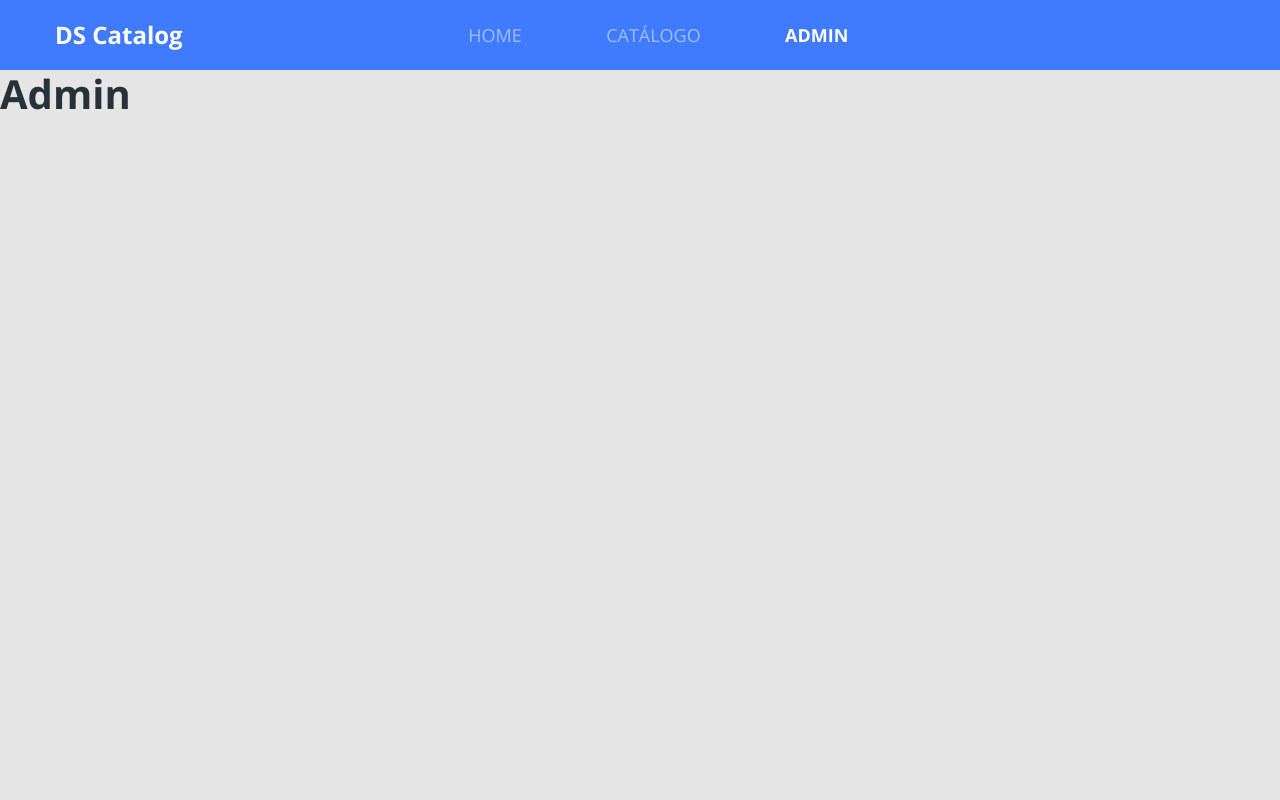
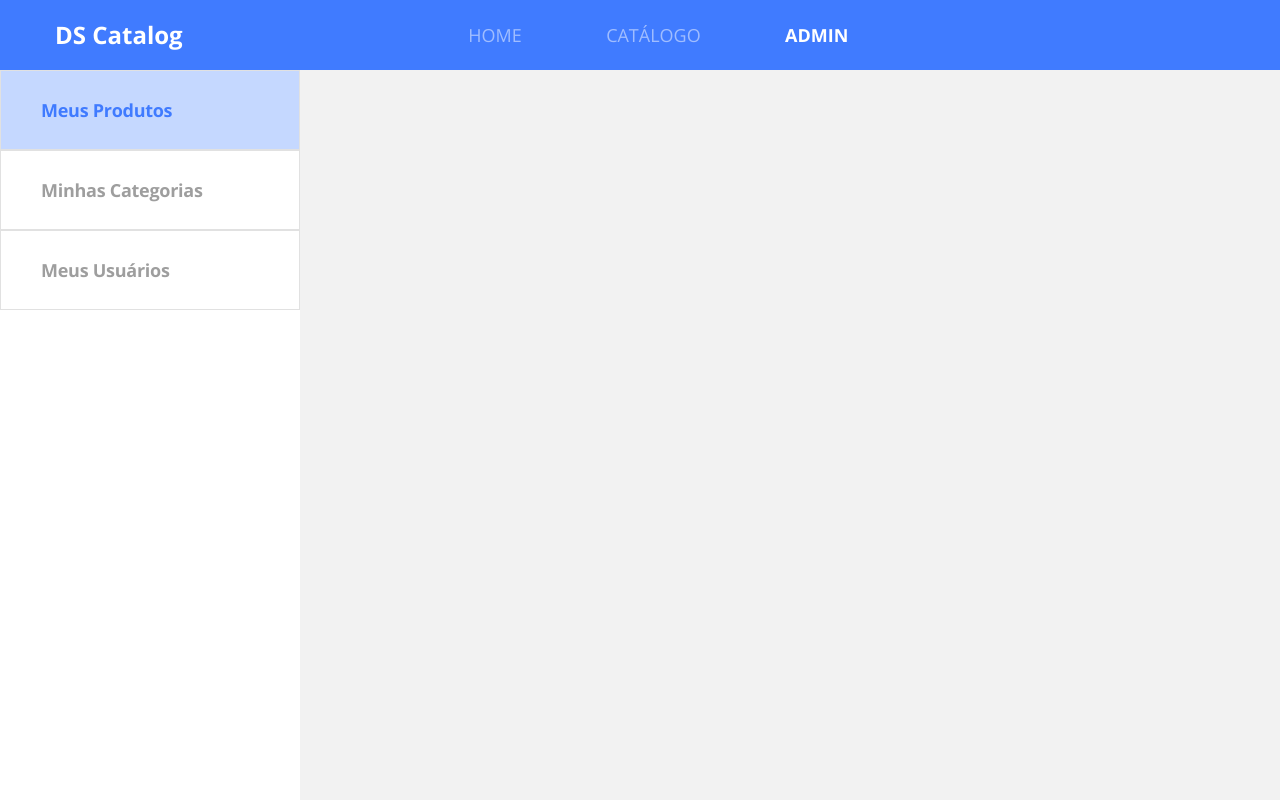
Before and after one commit to fhilips/dscatalog, a React (Create React App) app in the folder front-web/: page /admin in a window 1280 px wide. Built offline with nearby package versions, Linux system fonts and the light colour scheme.

Commit message:
Add admin navbar

```diff
--- a/front-web/src/core/assets/styles/custom.scss
+++ b/front-web/src/core/assets/styles/custom.scss
@@ -2,7 +2,7 @@
     "primary": #407BFF
 );
 
-$body-bg: #E5E5E5;
+$body-bg: #f2f2f2;
 $body-color: #263238;
 
 @import '~bootstrap/scss/bootstrap.scss';
--- /dev/null
+++ b/front-web/src/core/components/Pagination/index.tsx
@@ -0,0 +1,40 @@
+import "./styles.scss";
+import { ReactComponent as ArrowIcon } from "core/assets/images/arrow.svg";
+import { generatedList } from "core/utils/list";
+
+type Props = {
+  totalPages: number;
+  activePage: number;
+  onChange: (item: number) => void;
+};
+
+const Pagination = ({ totalPages, activePage, onChange }: Props) => {
+  const items = generatedList(totalPages);
+  const previusClass = totalPages > 0 && activePage > 0 ? 'page-active' : 'page-inactive';
+  const nextClass = (activePage + 1) < totalPages ? 'page-active' : 'page-inactive';
+
+  return (
+    <div className="pagination-container">
+      <ArrowIcon
+        className={`pagination-previous ${previusClass}`}
+        onClick={() => onChange(activePage - 1)}
+        />
+      {items.map((item) => (
+        <div
+          key={item}
+          className={`pagination-item ${item === activePage ? 'active' : ''}`}
+          onClick={() => onChange(item)}
+        >
+          {item + 1}
+        </div>
+      ))}
+      <ArrowIcon
+        className={`pagination-next ${nextClass}`}
+        onClick={() => onChange(activePage + 1)}
+        />
+
+    </div>
+  );
+};
+
+export default Pagination;
--- /dev/null
+++ b/front-web/src/core/components/Pagination/styles.scss
@@ -0,0 +1,48 @@
+.pagination-container {
+  display: flex;
+  justify-content: center;
+  align-items: center;
+  margin-top: 35px;
+}
+
+.pagination-item {
+  width: 40px;
+  height: 40px;
+  background: #b3aaaa;
+  border-radius: 50%;
+
+  font-size: 18px;
+  line-height: 25px;
+  letter-spacing: -0.015em;
+  color: #ffffff;
+
+  display: flex;
+  justify-content: center;
+  align-items: center;
+  cursor: pointer;
+  margin-right: 10px;
+
+  &.active {
+    background: #407bff;
+  }
+}
+
+.pagination-previous {
+  transform: rotate(-180deg);
+  margin-right: 25px;
+}
+
+.pagination-next {
+  margin-left: 15px;
+  cursor: pointer;
+}
+
+.page-active {
+  color: #407BFF;
+  cursor: pointer;
+}
+
+.page-inactive {
+  color: #b3aaaa;
+  pointer-events: none;
+}
--- /dev/null
+++ b/front-web/src/core/pages/Admin/components/Navbar/index.tsx
@@ -0,0 +1,19 @@
+import './styles.scss';
+
+const Navbar = () => (
+    <nav className="admin-nav-container">
+        <ul>
+            <li>
+                <a href="link" className="admin-nav-item active">Meus Produtos</a>
+            </li>
+            <li>
+                <a href="link" className="admin-nav-item">Minhas Categorias</a>
+            </li>
+            <li>
+                <a href="link" className="admin-nav-item">Meus Usuários</a>
+            </li>
+        </ul>
+    </nav>
+);
+
+export default Navbar;
--- /dev/null
+++ b/front-web/src/core/pages/Admin/components/Navbar/styles.scss
@@ -0,0 +1,29 @@
+.admin-nav-container {
+  width: 300px;
+  height: calc(100vh - 70px);
+  background-color: #fff;
+}
+
+.admin-nav-item {
+  height: 80px;
+  border: 1px solid #e1e1e1;
+
+  display: flex;
+  align-items: center;
+  padding-left: 40px;
+
+  font-weight: bold;
+  font-size: 18px;
+  line-height: 25px;
+  letter-spacing: -0.015em;
+  color: #9e9e9e;
+
+  &.active {
+    background: rgba(64, 126, 255, 0.3);
+    color: #407bff;
+  }
+
+  &:hover {
+    color: #407bff;
+  }
+}
--- a/front-web/src/core/pages/Admin/index.tsx
+++ b/front-web/src/core/pages/Admin/index.tsx
@@ -1,7 +1,8 @@
+import Navbar from "./components/Navbar";
 
 const Admin = () => (
     <div>
-        <h1>Admin</h1>
+        <Navbar />
     </div>
 )
 
--- a/front-web/src/core/pages/Catalog/index.tsx
+++ b/front-web/src/core/pages/Catalog/index.tsx
@@ -2,6 +2,7 @@
 import { Link } from "react-router-dom";
 
 import ProductCard from "./components/ProductCard";
+import Pagination from "core/components/Pagination";
 import "./styles.scss";
 import { makeRequest } from "core/utils/request";
 import { ProductsResponse } from "core/types/Product";
@@ -10,32 +11,41 @@
 const Catalog = () => {
   const [productsResponse, setProductsResponse] = useState<ProductsResponse>();
   const [isLoading, setIsLoading] = useState(false);
+  const [activePage, setActivePage] = useState(0);
 
   useEffect(() => {
     const params = {
-      page: 0,
+      page: activePage,
       linesPerPage: 12,
     };
     setIsLoading(true);
     makeRequest({ url: "/products", params })
-      .then((response) =>
-      setProductsResponse(response.data))
+      .then((response) => setProductsResponse(response.data))
       .finally(() => {
         setIsLoading(false);
-      })
-  }, []);
+      });
+  }, [activePage]);
 
   return (
     <div className="catalog-container">
       <h1 className="catalog-title">Catálogo de produtos</h1>
       <div className="catalog-products">
-        {isLoading ? <ProductCardLoader /> : productsResponse?.content.map((product) => (
-          <Link to={`/products/${product.id}`} key={product.id}>
-            <ProductCard product={product} />
-          </Link>
-        )) }
-
+        {isLoading ? (
+          <ProductCardLoader />
+        ) : (
+          productsResponse?.content.map((product) => (
+            <Link to={`/products/${product.id}`} key={product.id}>
+              <ProductCard product={product} />
+            </Link>
+          ))
+        )}
       </div>
+      {productsResponse && (
+        <Pagination
+        totalPages={productsResponse.totalPages}
+        activePage={activePage}
+        onChange={page => setActivePage(page)} />
+      )}
     </div>
   );
 };
--- a/front-web/src/core/pages/Catalog/styles.scss
+++ b/front-web/src/core/pages/Catalog/styles.scss
@@ -1,7 +1,6 @@
 .catalog-container {
     margin-top: 26px;
-    padding-left: 40px;
-    padding-right: 40px;
+    padding: 0 40px 50px 40px;
 }
 
 .catalog-title {
```
